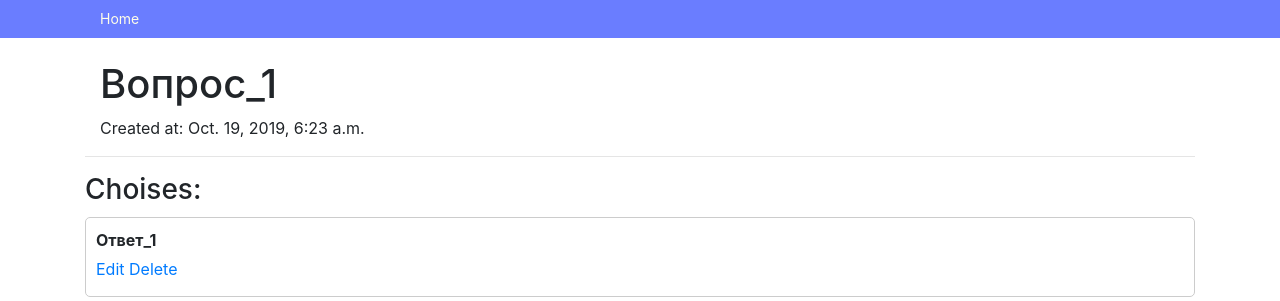
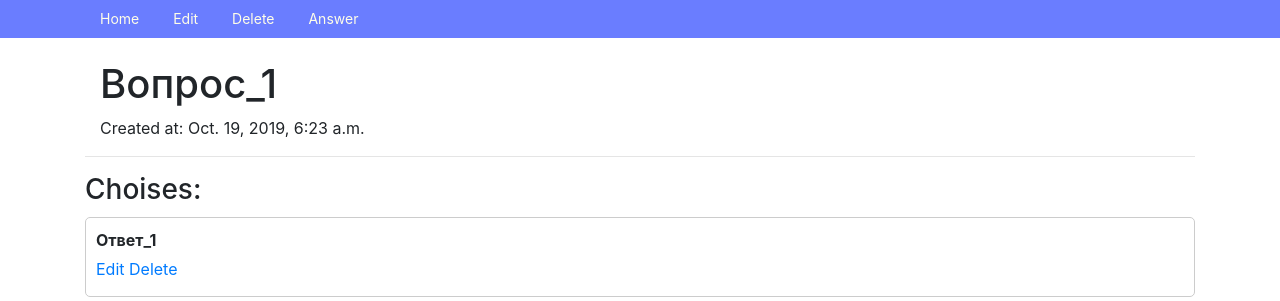
Before and after one commit to aydarbekov/Questionaire, a Django app: page /poll/1/ in a window 1280 px wide. Shown: the top 301 px of the page. Run offline with Django 3.2, Linux system fonts and the light colour scheme; data comes from the database, SQL or seed files in the repository; some libraries are stand-ins or nearby versions.

Commit message:
added answer

```diff
--- a/questionnaire/questionnaire/urls.py
+++ b/questionnaire/questionnaire/urls.py
@@ -1,7 +1,7 @@
 from django.contrib import admin
 from django.urls import path
 
-from webapp.views.poll_views import IndexView, PollView, PollCreateView, PollUpdateView, PollDeleteView
+from webapp.views.poll_views import IndexView, PollView, PollCreateView, PollUpdateView, PollDeleteView, PollAnswerView
 from webapp.views.choise_views import ChoiseForPollCreateView, ChoiceUpdateView, ChoiceDeleteView
 
 urlpatterns = [
@@ -14,5 +14,6 @@ urlpatterns = [
     path('poll/<int:pk>/add-choise/', ChoiseForPollCreateView.as_view(), name='poll_choice_create'),
     path('choice/<int:pk>/edit/', ChoiceUpdateView.as_view(), name='choice_update'),
     path('choice/<int:pk>/delete/', ChoiceDeleteView.as_view(), name='choice_delete'),
+    path('poll/<int:pk>/answer', PollAnswerView.as_view(), name='poll_answer'),
 
 ]
--- a/questionnaire/webapp/admin.py
+++ b/questionnaire/webapp/admin.py
@@ -1,5 +1,6 @@
 from django.contrib import admin
-from webapp.models import Poll, Choice
+from webapp.models import Poll, Choice, Answer
 
 admin.site.register(Poll)
 admin.site.register(Choice)
+admin.site.register(Answer)
--- a/questionnaire/webapp/models.py
+++ b/questionnaire/webapp/models.py
@@ -15,3 +15,12 @@ class Choice(models.Model):
 
     def __str__(self):
         return self.answer
+
+
+class Answer(models.Model):
+    poll = models.ForeignKey('Poll', related_name='poll_choices', on_delete=models.CASCADE, verbose_name='Вопрос')
+    created_at = models.DateTimeField(auto_now_add=True, verbose_name='Дата ответа')
+    answer = models.ForeignKey('Choice', related_name='choice_polls', on_delete=models.CASCADE, verbose_name='Ответ')
+
+    def __str__(self):
+        return "{} | {}".format(self.poll, self.answer)
--- a/questionnaire/webapp/templates/poll/poll.html
+++ b/questionnaire/webapp/templates/poll/poll.html
@@ -2,10 +2,12 @@
 
 {% block title %}Poll_view{% endblock %}
 
-{#{% block menu %}#}
-{#    <li><a href="{% url 'task_update' task.pk %}">Edit</a></li>#}
-{#    <li><a href="{% url 'task_delete' task.pk %}">Delete</a></li>#}
-{#{% endblock %}#}
+{% block menu %}
+    <li><a href="{% url 'poll_update' poll.pk %}">Edit</a></li>
+    <li><a href="{% url 'poll_delete' poll.pk %}">Delete</a></li>
+    <li><a href="{% url 'poll_answer' poll.pk %}">Answer</a></li>
+
+{% endblock %}
 {% block content %}
    <div class="container">
        <h1>{{ poll.question }}</h1>
--- a/questionnaire/webapp/views/poll_views.py
+++ b/questionnaire/webapp/views/poll_views.py
@@ -5,7 +5,7 @@ from django.shortcuts import render, get_object_or_404, redirect
 from django.views.generic.base import View
 
 from webapp.forms import PollForm
-from webapp.models import Poll
+from webapp.models import Poll, Answer, Choice
 # from webapp.forms import TaskForm, ProjectTaskForm, SimpleSearchForm
 # from webapp.views.base_views import MassDeleteView
 from django.db.models import Q
@@ -78,3 +78,30 @@ class PollDeleteView(DeleteView):
     model = Poll
     context_object_name = 'poll'
     success_url = reverse_lazy('index')
+
+
+class PollAnswerView(View):
+    def get(self, request, *args, **kwargs):
+        poll = get_object_or_404(Poll, pk=kwargs['pk'])
+        choices = poll.choices.all()
+        context = {
+            'poll': poll,
+            'choices': choices
+        }
+        return render(request, 'poll/answer.html', context)
+
+    def post(self, request, *args, **kwargs):
+        pk = request.POST['answer']
+        answer = get_object_or_404(Choice, pk=pk)
+
+        poll = get_object_or_404(Poll, pk=kwargs['pk'])
+        Answer.objects.create(answer=answer, poll=poll)
+        return redirect('index')
+
+
+    # template_name = 'poll/answer.html'
+    # model = Answer
+    # form_class = AnswerForm
+    #
+    # def get_success_url(self):
+    #     return reverse('poll_view', kwargs={'pk': self.object.pk})
```
Also changed, not shown: questionnaire/webapp/forms.py (+10 -1 lines), questionnaire/webapp/templates/poll/answer.html (added, +13 -0 lines), questionnaire/webapp/migrations/0002_answer.py (added).
